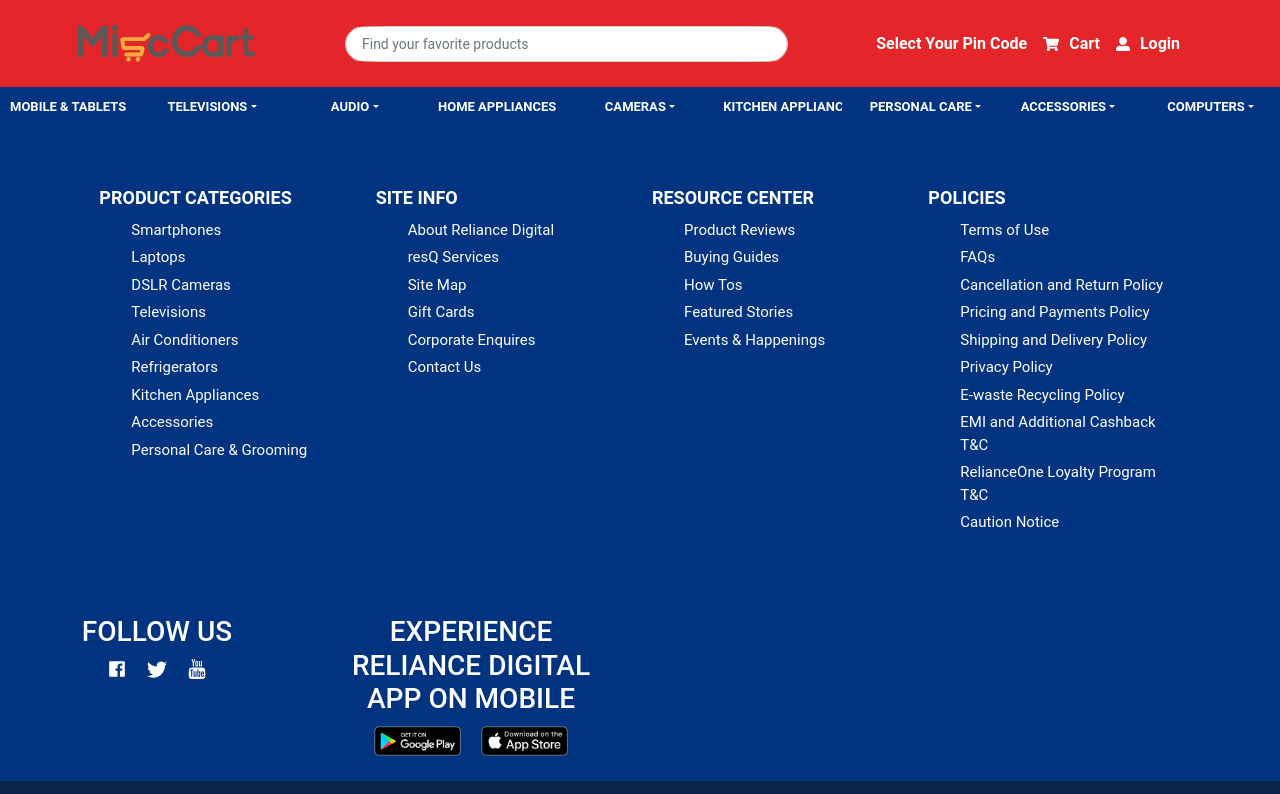
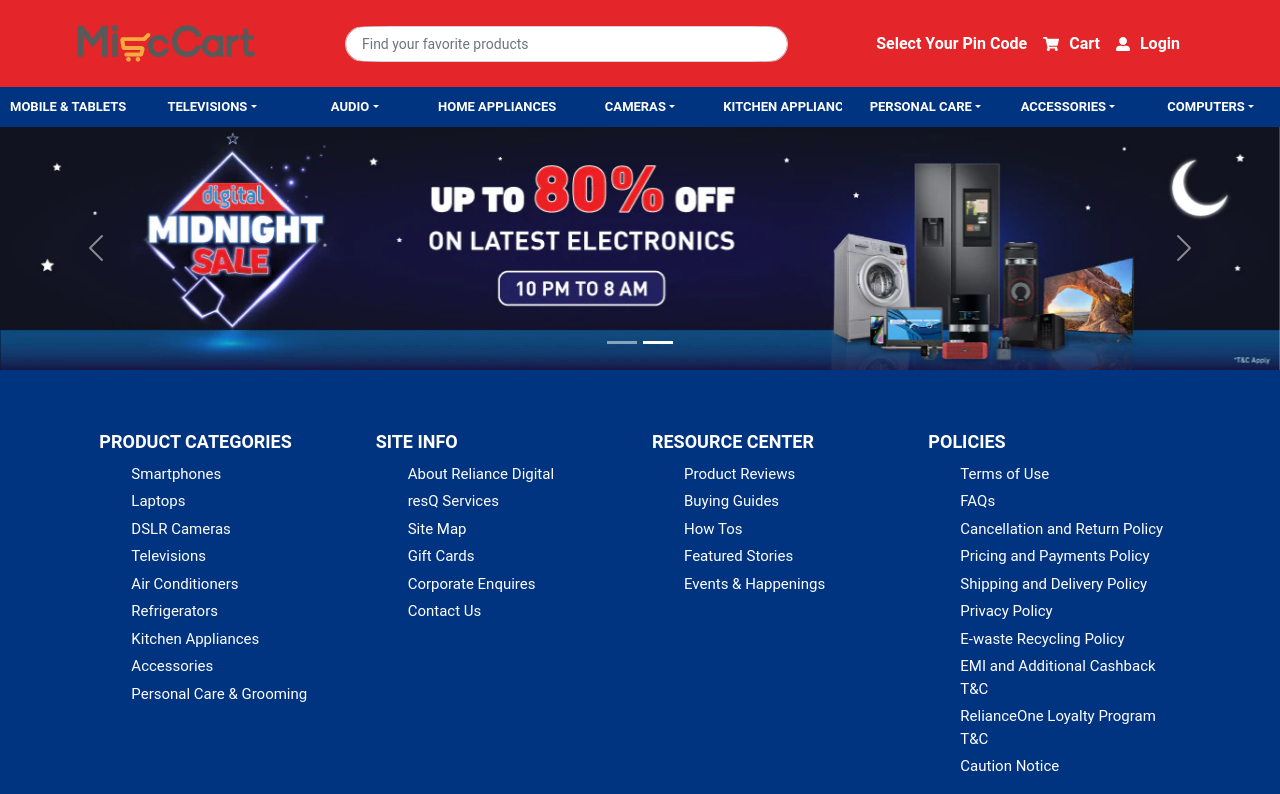
Before and after one commit to p9168247913/-kindhearted-stick-7099, a React (Create React App) app in the folder reliance/: page / in a window 1280 px wide. Shown: the top 794 px of the page. Built offline with nearby package versions, Linux system fonts and the light colour scheme.

Commit message:
Slider-homepage

```diff
--- a/reliance/src/Components/Home.jsx
+++ b/reliance/src/Components/Home.jsx
@@ -1,11 +1,12 @@
 import React from 'react'
 import Footer from './Footer'
 import NavbarHeader from './Navbar'
-
+import Slider from './Slider'
 const Home = () => {
   return (
     <div>
         <NavbarHeader/>
+        <Slider/>
         <Footer/>
     </div>
   )
--- /dev/null
+++ b/reliance/src/Components/Slider.jsx
@@ -0,0 +1,25 @@
+import Carousel from 'react-bootstrap/Carousel';
+import Slide1 from "../assets/slide1.png"
+import Slide2 from "../assets/slide2.png"
+const Slider = () => {
+  return (
+    <Carousel>
+      <Carousel.Item>
+        <img
+          className="d-block w-100"
+          src={Slide1}
+          alt="First slide"
+        />
+      </Carousel.Item>
+      <Carousel.Item>
+        <img
+          className="d-block w-100"
+          src={Slide2}
+          alt="Second slide"
+        />
+      </Carousel.Item>
+    </Carousel>
+  );
+}
+
+export default Slider;
```
Also changed, not shown: reliance/src/assets/slide1.png (added), reliance/src/assets/slide2.png (added).
